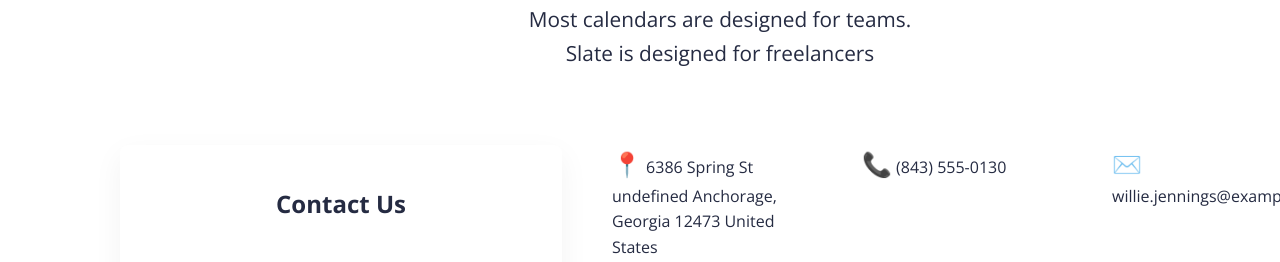
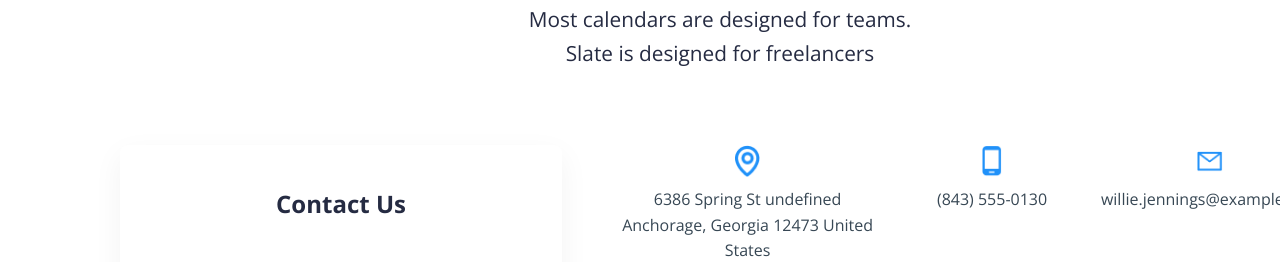
Before and after one commit to shivamkumar2687/Figma-Clone, a plain HTML site: page index.html in a window 1280 px wide. Shown: the part 6239-6501 px from the top of the page. Drawn offline with nearby package versions, Linux system fonts and the light colour scheme.

Commit message:
contact info is now in a row

```diff
--- a/index.html
+++ b/index.html
@@ -233,16 +233,16 @@
                 </form>
                 <div class="contact-info">
                     <div class="contact-info-top">
-                        <div class="info-item">
-                            <span class="info-icon">📍</span>
+                        <div class="info-item address-item">
+                            <img src="assets/images/Contact/location.png" alt="Address Icon" width="26" height="32">
                             <span>6386 Spring St undefined Anchorage, Georgia 12473 United States</span>
                         </div>
-                        <div class="info-item">
-                            <span class="info-icon">📞</span>
+                        <div class="info-item phone-item">
+                            <img src="assets/images/Contact/mob.png" alt="Phone Icon" width="26" height="32">
                             <span>(843) 555-0130</span>
                         </div>
-                        <div class="info-item">
-                            <span class="info-icon">✉️</span>
+                        <div class="info-item email-item">
+                            <img src="assets/images/Contact/email icon.png" alt="Email Icon" width="26" height="32">
                             <span>willie.jennings@example.com</span>
                         </div>
                     </div>
--- a/style.css
+++ b/style.css
@@ -883,26 +883,38 @@ header {
 }
 
 .contact-info-top .info-item {
+  display: flex;
   flex-direction: column;
   align-items: center;
-  justify-content: center;
-  width: 200px;
-  height: 60px;
-  margin-bottom: 0;
-  gap: 0;
+  justify-content: flex-start;
+  gap: 10px;
+  text-align: center;
 }
-
-.contact-info-top .info-icon {
-  font-size: 24px;
-  color: var(--primary);
-  margin-bottom: 5px;
-  margin-right: 0;
+.contact-info-top .info-item img {
+  width: 26px;
+  height: 32px;
+  object-fit: contain;
 }
-
+.address-item {
+  width: 304px;
+  height: 108px;
+}
+.phone-item {
+  width: 132px;
+  height: 87px;
+}
+.email-item {
+  width: 242px;
+  height: 75px;
+}
 .contact-info-top .info-item span {
   width: 100%;
   height: auto;
   text-align: center;
+  font-size: 16px;
+  color: #374754;
+  line-height: 1.6;
+  display: block;
 }
 
 .contact-map {
```
Also changed, not shown: assets/images/Contact/email icon.png (added), assets/images/Contact/location.png (added), assets/images/Contact/mob.png (added).
